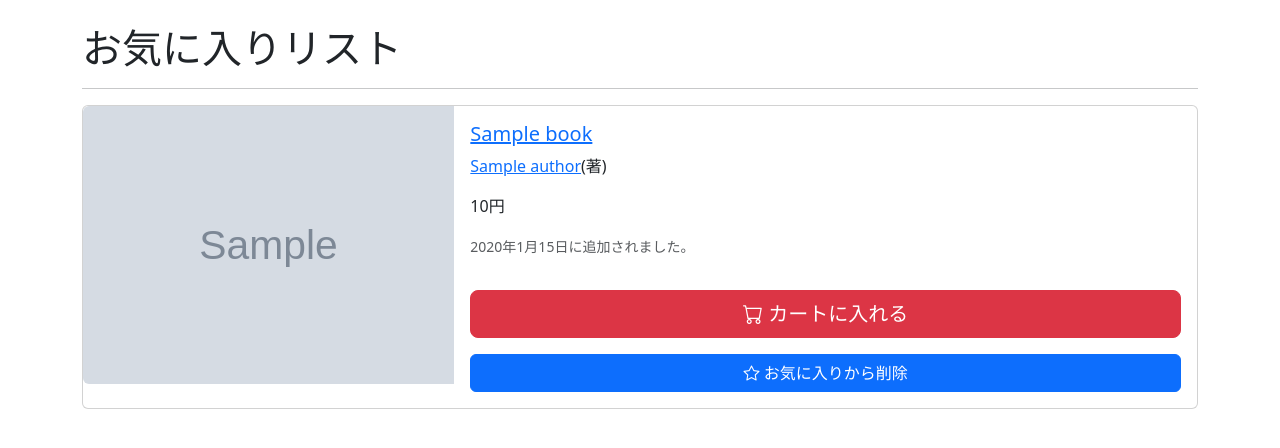
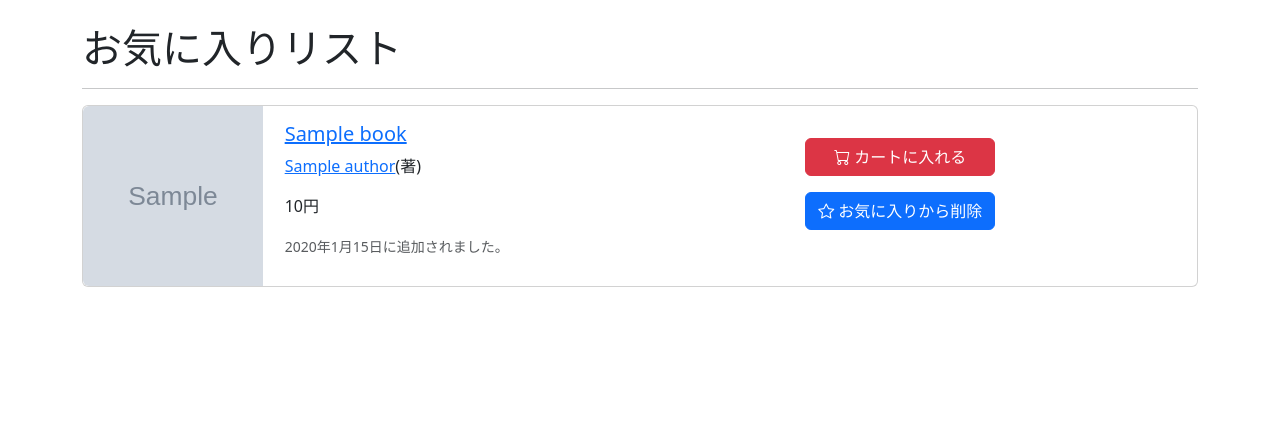
Before and after one commit to BtJ-gogo/django-ec, a Django app: page /accounts/favorite/ in a window 1280 px wide. Shown: the part 56-504 px from the top of the page. Run offline with Django 5.2, Linux system fonts and the light colour scheme; a user stored in the database is signed in; tables that the repository leaves empty hold one stand-in row (values such as "Sample post"); grey boxes marked "Sample" are stand-in pictures; some libraries are stand-ins or nearby versions.

Commit message:
feat: change img size

```diff
--- a/accounts/templates/favorite_list.html
+++ b/accounts/templates/favorite_list.html
@@ -13,22 +13,25 @@
         {% endif %}
         {% for product in object_list %}
         <div class="col-12">
-            <div class="card mb-3 w-100">
+            <div class="card mb-3">
                 <div class="row g-0">
-                    <div class="col-md-4">
-                        <a href="{{ product.product.get_absolute_url }}"><img src="{{ product.product.image.url }}" class="img-fluid rounded-start" alt="{{ product.name }}"></a>
+                    <div class="col-md-2">
+                        <a href="{{ product.product.get_absolute_url }}"><img src="{{ product.product.image.url }}" class="img-fluid rounded-start img-cart" alt="{{ product.name }}"></a>
                     </div>
                     <div class="col-md-8">
-                        <div class="card-body">
+                        <div class="card-body d-flex justify-content-between">
+                            <div>
                             <a href="{{ product.product.get_absolute_url }}"><h5 class="card-title">{{ product.product.name }}</h5></a>
                             <a href="{{ product.product.author.get_absolute_url }}"><p class="card-text">{{ product.product.author.name }}</a>(著)</p>
                             <p class="card-text">{{ product.product.price }}円</p>
                             <p class="card-text"><small class="text-body-secondary">{{ product.created_at|date:"Y年n月j日" }}に追加されました。</small></p>
+                            </div>
+                            <div>
                             {% if product.product.stock > 0 %}
                             <form method="post" action="{% url "carts:add_cart" product.product.pk %}" class="mb-3">
                                 {% csrf_token %}
                                 {{ form }}
-                                <button class="btn btn-danger btn-lg mt-3 w-100" type="submit"><i class="bi bi-cart"></i> カートに入れる</button>
+                                <button class="btn btn-danger mt-3 w-100" type="submit"><i class="bi bi-cart"></i> カートに入れる</button>
                             </form>
                             {% else %}
                                 <p class="text-danger">現在在庫切れです。</p>
@@ -37,7 +40,7 @@
                                 {% csrf_token %}
                                 <button class="btn btn-primary w-100" type="submit"><i class="bi bi-star"></i> お気に入りから削除</button>
                             </form>
-
+                            </div>
                         </div>
                     </div>
                 </div>
--- a/accounts/templates/order_detail.html
+++ b/accounts/templates/order_detail.html
@@ -70,7 +70,7 @@
                             {% for item in object.orderitem_set.all %}
                             <div class="row mb-3">
                                 <div class="col-3">
-                                    <img src="{{ item.product.image.url }}" alt="{{ item.product.name }}" class="img-fluid">
+                                    <img src="{{ item.product.image.url }}" alt="{{ item.product.name }}" class="img-fluid img-cart">
                                 </div>
                                 <div class="col-6">
                                     <p><a href="{{ item.product.get_absolute_url }}">{{ item.product.name }}</a></p>
--- a/carts/templates/cart_list.html
+++ b/carts/templates/cart_list.html
@@ -17,8 +17,8 @@
         {% for item in object_list %}
             <div class="card mb-3" style="max-width: 800px;">
                 <div class="row g-0">
-                    <div class="col-md-4">
-                    <a href="{{ item.product.get_absolute_url }}"><img src="{{ item.product.image.url }}" class="img-fluid rounded-start" alt="..."></a>
+                    <div class="col-md-3">
+                    <a href="{{ item.product.get_absolute_url }}"><img src="{{ item.product.image.url }}" class="img-fluid rounded-start img-cart" alt="{{ item.product.name }}"></a>
                     </div>
                     <div class="col-md-8">
                         <div class="card-body">
--- a/orders/templates/order.html
+++ b/orders/templates/order.html
@@ -31,7 +31,7 @@
                             <td>{{ address.phone }}</td>
                         </tr>
                     </table>
-                    <a href="{% url "orders:address_select" %}">変更</a>
+                    <a href="{% url 'orders:address_select' %}">変更</a>
                 </div>
             </div>
             <div class="card mt-4">
--- a/products/templates/book_list.html
+++ b/products/templates/book_list.html
@@ -11,9 +11,9 @@
     {% endif %}
     <div class="row">
     {% for book in object_list %}
-        <div class="col-lg-3 col-md-6 col-sm-6">
-            <div class="card mb-4">
-                <a href="{{ book.get_absolute_url }}"><img src="{{ book.image.url }}" class="card-img-top" alt="{{ book.name }}"></a>
+        <div class="col-lg-3 col-md-6 col-sm-6 d-flex">
+            <div class="card w-card-list mb-4">
+                <a href="{{ book.get_absolute_url }}"><img src="{{ book.image.url }}" class="card-img-top img-fluid img-" alt="{{ book.name }}"></a>
                 <div class="card-body">
                     <a href="{{ book.get_absolute_url }}" class="card-title d-block">{{ book.name }}</a>
                     <a href="{{ book.author.get_absolute_url }}" class="card-text">{{ book.author }}</a>
```
Also changed, not shown: accounts/templates/order_history.html (+9 -9 lines).
